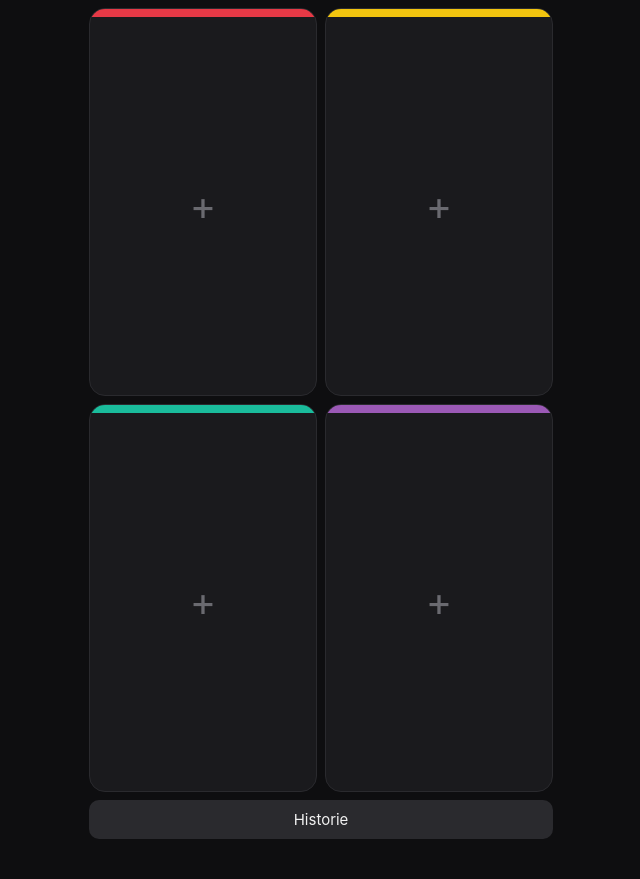
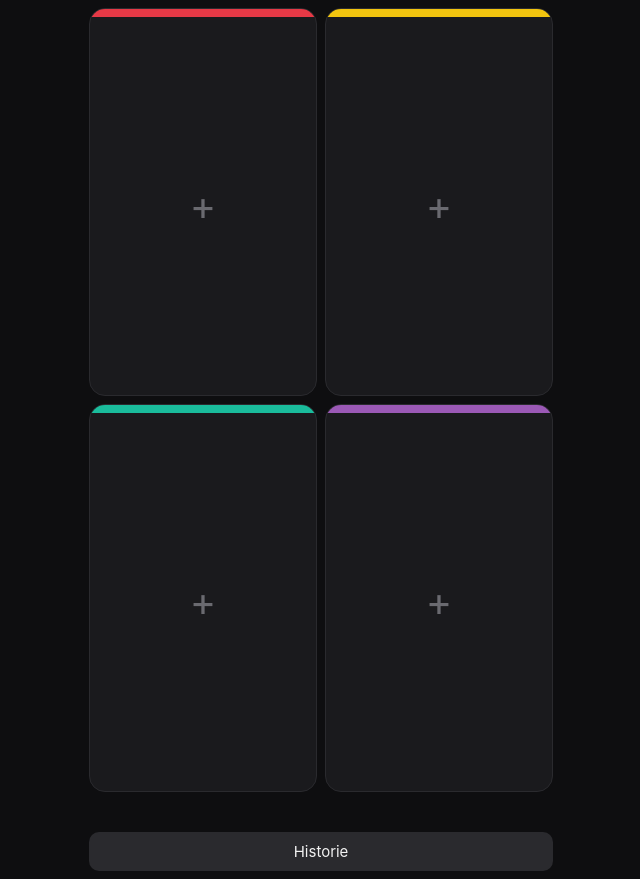
Before and after one commit to khwor/CoffeeBeans, a plain HTML site: page index.html in a window 1280 px wide. Shown: the whole page, without its empty margins (319-959 px from the left). Before the commit the page ends 847 px from the top, so only its background shows below. Drawn offline with Linux system fonts and the light colour scheme.

Commit message:
Add margin to footer and ensure HTML ends with newline

```diff
--- a/index.html
+++ b/index.html
@@ -15,7 +15,7 @@ html{background:#0e0e10}
 html,body{margin:0;min-height:100%;color:#f2f2f2;font-family:-apple-system,system-ui,sans-serif;-webkit-user-select:none;user-select:none}
 body{--screen-height:100vh;padding:calc(env(safe-area-inset-top) + 8px) 8px env(safe-area-inset-bottom);display:flex;flex-direction:column;min-height:100vh;max-width:480px;margin:0 auto}
 @supports (height:100svh){body{--screen-height:100svh}}
-footer{padding:0 0 8px}
+footer{margin-top:32px;padding:0 0 8px}
 footer button{width:100%}
 button{font:inherit;color:#f2f2f2;background:#2a2a2e;border:0;border-radius:10px;padding:10px 14px;font-size:15px}
 button:active{opacity:.6}
```
